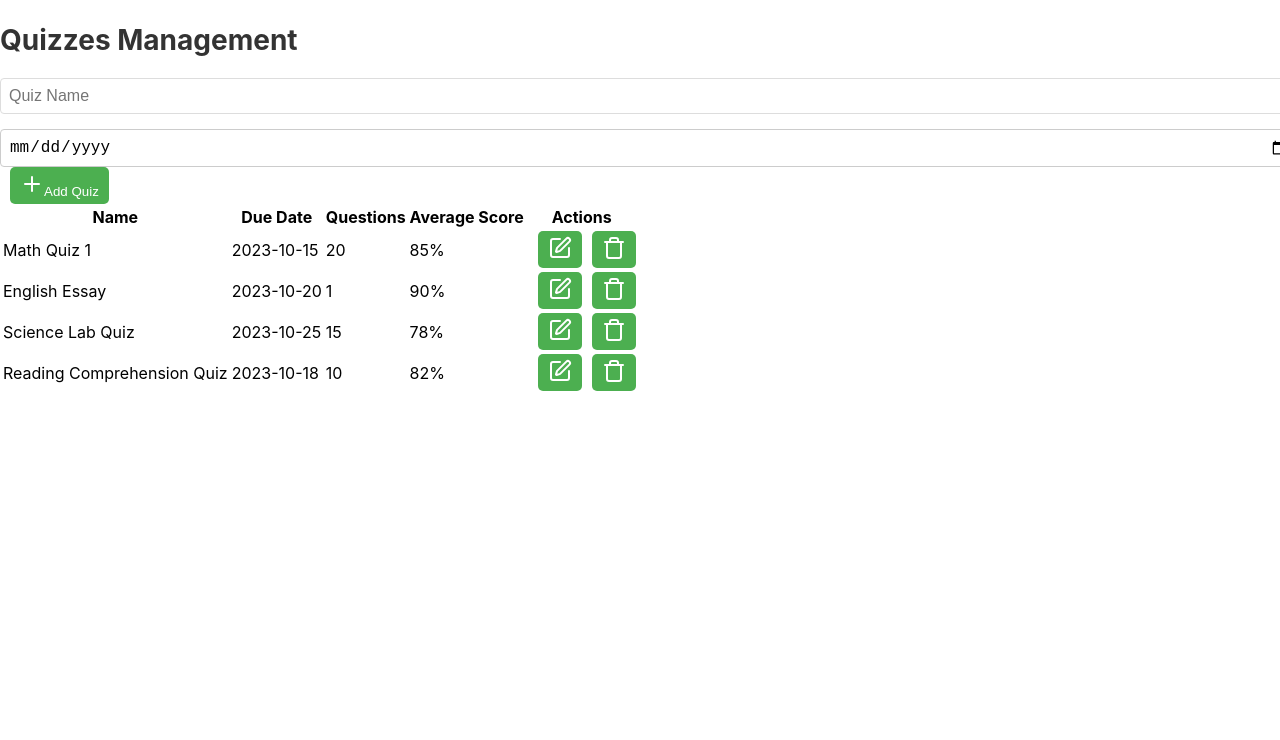
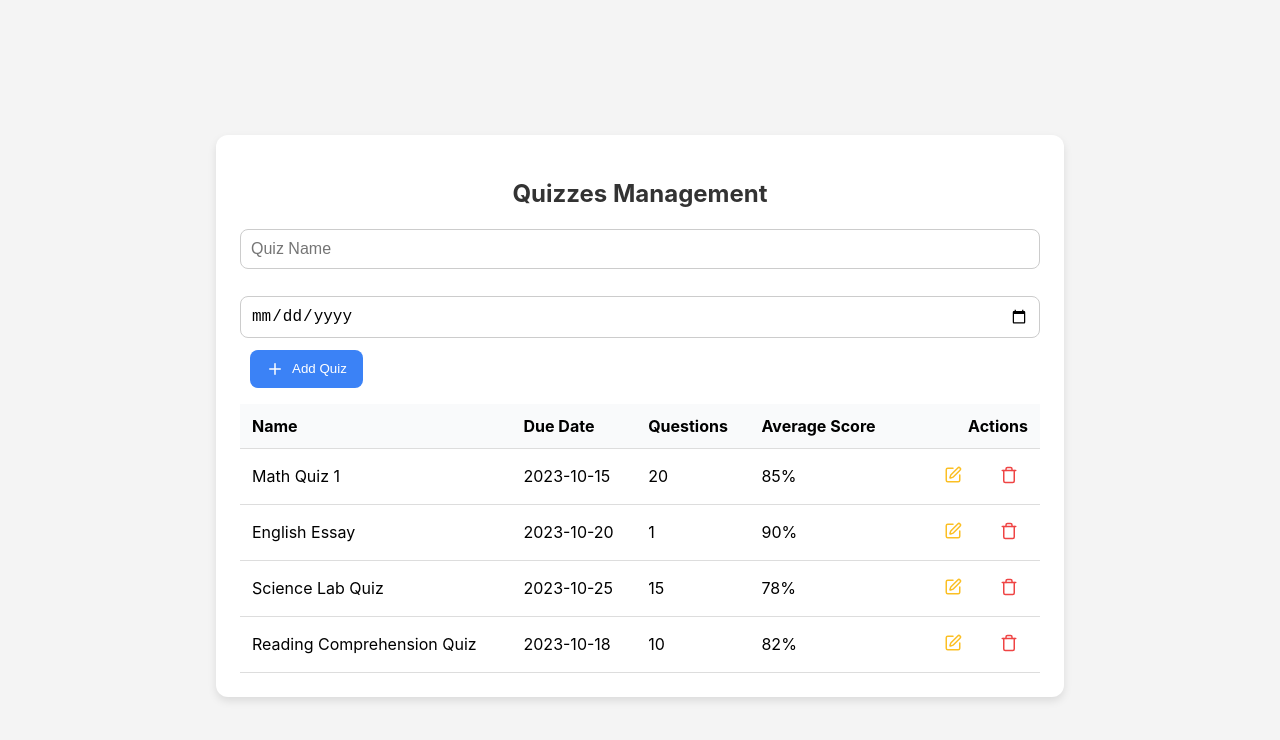
Before and after one commit to monicamuyama/little-learners, a React (Create React App) app in the folder client/: page /QuizzesManagement in a window 1280 px wide. Shown: the top 740 px of the page. Built offline with nearby package versions, Linux system fonts and the light colour scheme.

Commit message:
Modified the Quizzes Management Page

```diff
--- a/client/src/TeacherDashboard/Components/QuizzesManagement.js
+++ b/client/src/TeacherDashboard/Components/QuizzesManagement.js
@@ -41,50 +41,80 @@ const QuizzesManagement = () => {
   };
 
   return (
-    <div className="bg-white shadow-lg rounded-lg p-6">
-      <h2 className="text-2xl font-bold mb-4">Quizzes Management</h2>
-      <div className="space-y-4">
-        <div className="flex items-center space-x-4">
+    <div
+      style={{
+        display: 'flex',
+        justifyContent: 'center',
+        alignItems: 'center',
+        minHeight: '100vh',
+        backgroundColor: '#f4f4f4',
+        padding: '16px',
+      }}
+    >
+      <div style={{ width: '90%', maxWidth: '800px', background: 'white', borderRadius: '12px', padding: '24px', boxShadow: '0 4px 8px rgba(0, 0, 0, 0.1)' }}>
+        <h2 style={{ fontSize: '24px', fontWeight: 'bold', marginBottom: '16px', textAlign: 'center' }}>
+          Quizzes Management
+        </h2>
+        <div style={{ marginBottom: '16px', display: 'flex', gap: '12px', flexWrap: 'wrap' }}>
           <input
             type="text"
             value={newQuiz.name}
             onChange={(e) => setNewQuiz({ ...newQuiz, name: e.target.value })}
-            className="flex-1 px-4 py-2 rounded-lg border border-gray-300 focus:outline-none focus:ring focus:border-blue-500"
             placeholder="Quiz Name"
+            style={{
+              flex: 1,
+              padding: '10px',
+              border: '1px solid #ccc',
+              borderRadius: '8px',
+            }}
           />
           <input
             type="date"
             value={newQuiz.dueDate}
             onChange={(e) => setNewQuiz({ ...newQuiz, dueDate: e.target.value })}
-            className="px-4 py-2 rounded-lg border border-gray-300 focus:outline-none focus:ring focus:border-blue-500"
+            style={{
+              padding: '10px',
+              border: '1px solid #ccc',
+              borderRadius: '8px',
+            }}
           />
           <button
             onClick={handleQuizAdd}
-            className="bg-blue-500 hover:bg-blue-600 text-white font-medium py-2 px-4 rounded-lg flex items-center space-x-2"
+            style={{
+              backgroundColor: '#3b82f6',
+              color: 'white',
+              padding: '10px 16px',
+              border: 'none',
+              borderRadius: '8px',
+              cursor: 'pointer',
+              display: 'flex',
+              alignItems: 'center',
+              gap: '8px',
+            }}
           >
-            <PlusIcon className="h-5 w-5" />
-            <span>Add Quiz</span>
+            <PlusIcon style={{ height: '18px', width: '18px' }} />
+            Add Quiz
           </button>
         </div>
-        <div className="overflow-x-auto">
-          <table className="w-full table-auto">
+        <div style={{ overflowX: 'auto' }}>
+          <table style={{ width: '100%', borderCollapse: 'collapse' }}>
             <thead>
-              <tr className="bg-gray-100">
-                <th className="px-4 py-2 text-left">Name</th>
-                <th className="px-4 py-2 text-left">Due Date</th>
-                <th className="px-4 py-2 text-left">Questions</th>
-                <th className="px-4 py-2 text-left">Average Score</th>
-                <th className="px-4 py-2 text-left">Actions</th>
+              <tr style={{ background: '#f9fafb' }}>
+                <th style={{ textAlign: 'left', padding: '12px', borderBottom: '1px solid #ddd' }}>Name</th>
+                <th style={{ textAlign: 'left', padding: '12px', borderBottom: '1px solid #ddd' }}>Due Date</th>
+                <th style={{ textAlign: 'left', padding: '12px', borderBottom: '1px solid #ddd' }}>Questions</th>
+                <th style={{ textAlign: 'left', padding: '12px', borderBottom: '1px solid #ddd' }}>Average Score</th>
+                <th style={{ textAlign: 'right', padding: '12px', borderBottom: '1px solid #ddd' }}>Actions</th>
               </tr>
             </thead>
             <tbody>
               {quizzes.map((quiz, index) => (
-                <tr key={index} className="border-b">
-                  <td className="px-4 py-2">{quiz.name}</td>
-                  <td className="px-4 py-2">{quiz.dueDate}</td>
-                  <td className="px-4 py-2">{quiz.numQuestions}</td>
-                  <td className="px-4 py-2">{quiz.avgScore}%</td>
-                  <td className="px-4 py-2 flex space-x-2">
+                <tr key={index} style={{ borderBottom: '1px solid #ddd' }}>
+                  <td style={{ padding: '12px' }}>{quiz.name}</td>
+                  <td style={{ padding: '12px' }}>{quiz.dueDate}</td>
+                  <td style={{ padding: '12px' }}>{quiz.numQuestions}</td>
+                  <td style={{ padding: '12px' }}>{quiz.avgScore}%</td>
+                  <td style={{ textAlign: 'right', padding: '12px', display: 'flex', gap: '8px', justifyContent: 'flex-end' }}>
                     <button
                       onClick={() =>
                         handleQuizEdit(index, {
@@ -94,15 +124,15 @@ const QuizzesManagement = () => {
                           avgScore: 88,
                         })
                       }
-                      className="text-yellow-500 hover:text-yellow-700 focus:outline-none"
+                      style={{ color: '#fbbf24', border: 'none', background: 'none', cursor: 'pointer' }}
                     >
-                      <EditIcon className="h-5 w-5" />
+                      <EditIcon style={{ height: '18px', width: '18px' }} />
                     </button>
                     <button
                       onClick={() => handleQuizDelete(index)}
-                      className="text-red-500 hover:text-red-700 focus:outline-none"
+                      style={{ color: '#ef4444', border: 'none', background: 'none', cursor: 'pointer' }}
                     >
-                      <TrashIcon className="h-5 w-5" />
+                      <TrashIcon style={{ height: '18px', width: '18px' }} />
                     </button>
                   </td>
                 </tr>
```
